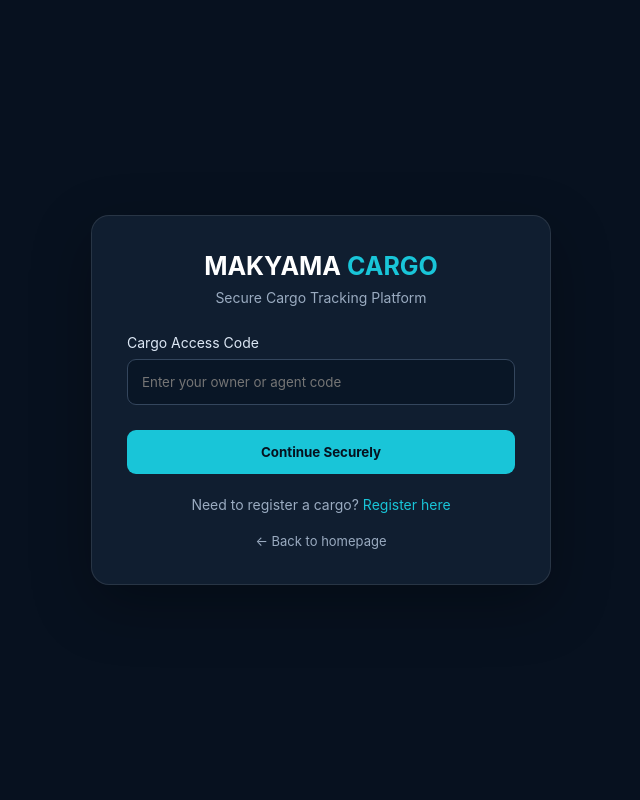
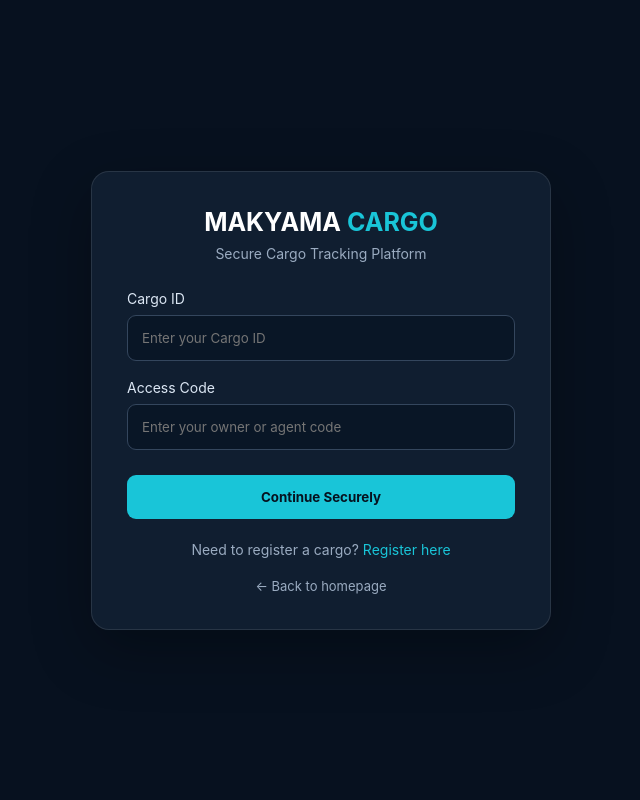
Before and after one commit to makyamacargotracker-crypto/makyama-cargo-tracker, a Flask app: page /login in a window 1280 px wide. Shown: the whole page, without its empty margins (319-959 px from the left). Run offline with Flask 3, Linux system fonts and the light colour scheme.

Commit message:
Update login.html

```diff
--- a/templates/login.html
+++ b/templates/login.html
@@ -63,7 +63,10 @@
             font-weight: 700;
             cursor: pointer;
         }
-        .auth-submit:hover { background: #46d8e7; }
+        .auth-submit:disabled {
+            opacity: .6;
+            cursor: wait;
+        }
         .auth-message {
             margin-top: 15px;
             font-size: 14px;
@@ -96,17 +99,30 @@
             </div>
 
             <form id="loginForm">
-                <label for="accessCode">Cargo Access Code</label>
+                <label for="cargoId">Cargo ID</label>
                 <input
                     type="text"
-                    id="accessCode"
-                    name="accessCode"
-                    placeholder="Enter your owner or agent code"
+                    id="cargoId"
+                    name="cargoId"
+                    placeholder="Enter your Cargo ID"
                     autocomplete="off"
                     required
                 >
 
-                <button class="auth-submit" type="submit">Continue Securely</button>
+                <label for="accessCode">Access Code</label>
+                <input
+                    type="password"
+                    id="accessCode"
+                    name="accessCode"
+                    placeholder="Enter your owner or agent code"
+                    autocomplete="current-password"
+                    required
+                >
+
+                <button class="auth-submit" id="loginButton" type="submit">
+                    Continue Securely
+                </button>
+
                 <p class="auth-message" id="loginMessage" role="alert"></p>
             </form>
 
```
